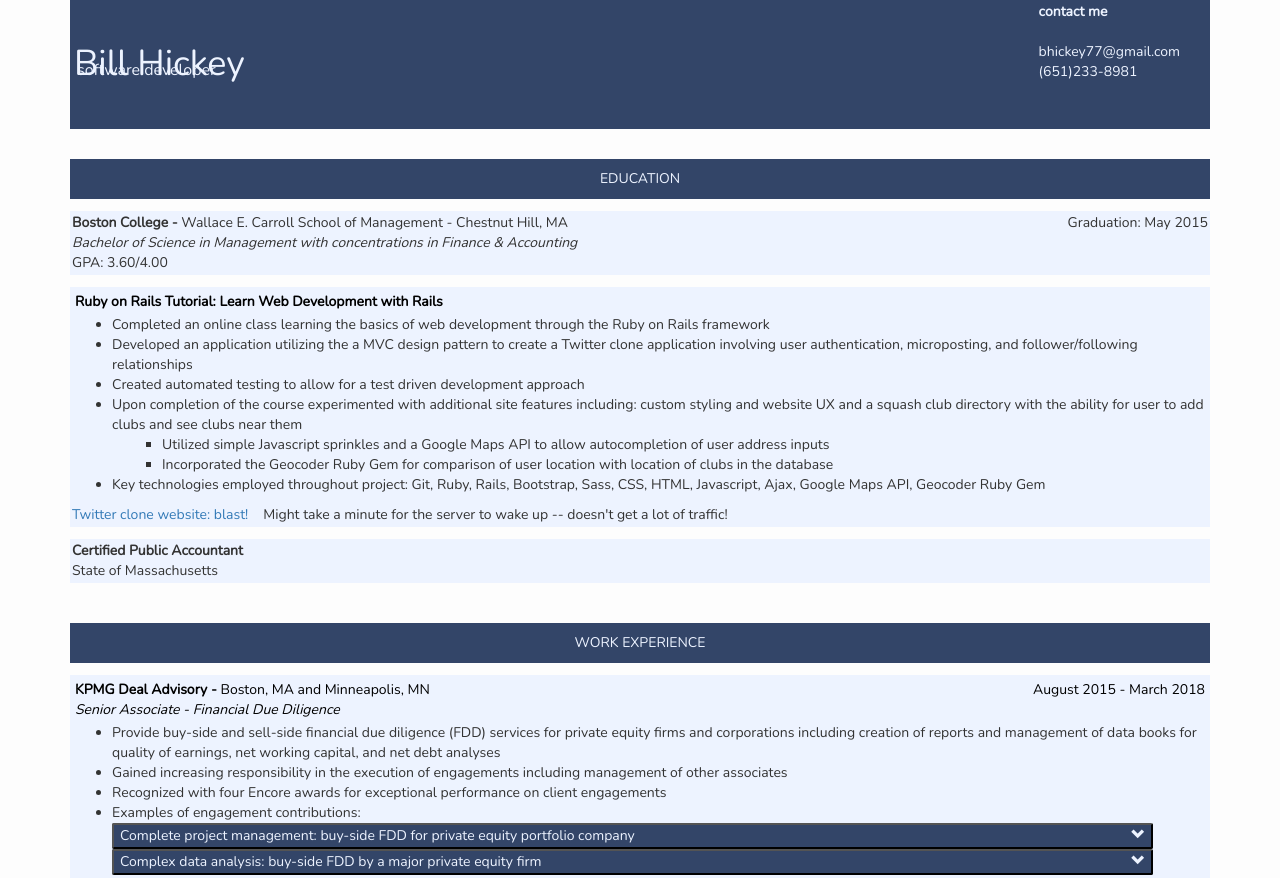
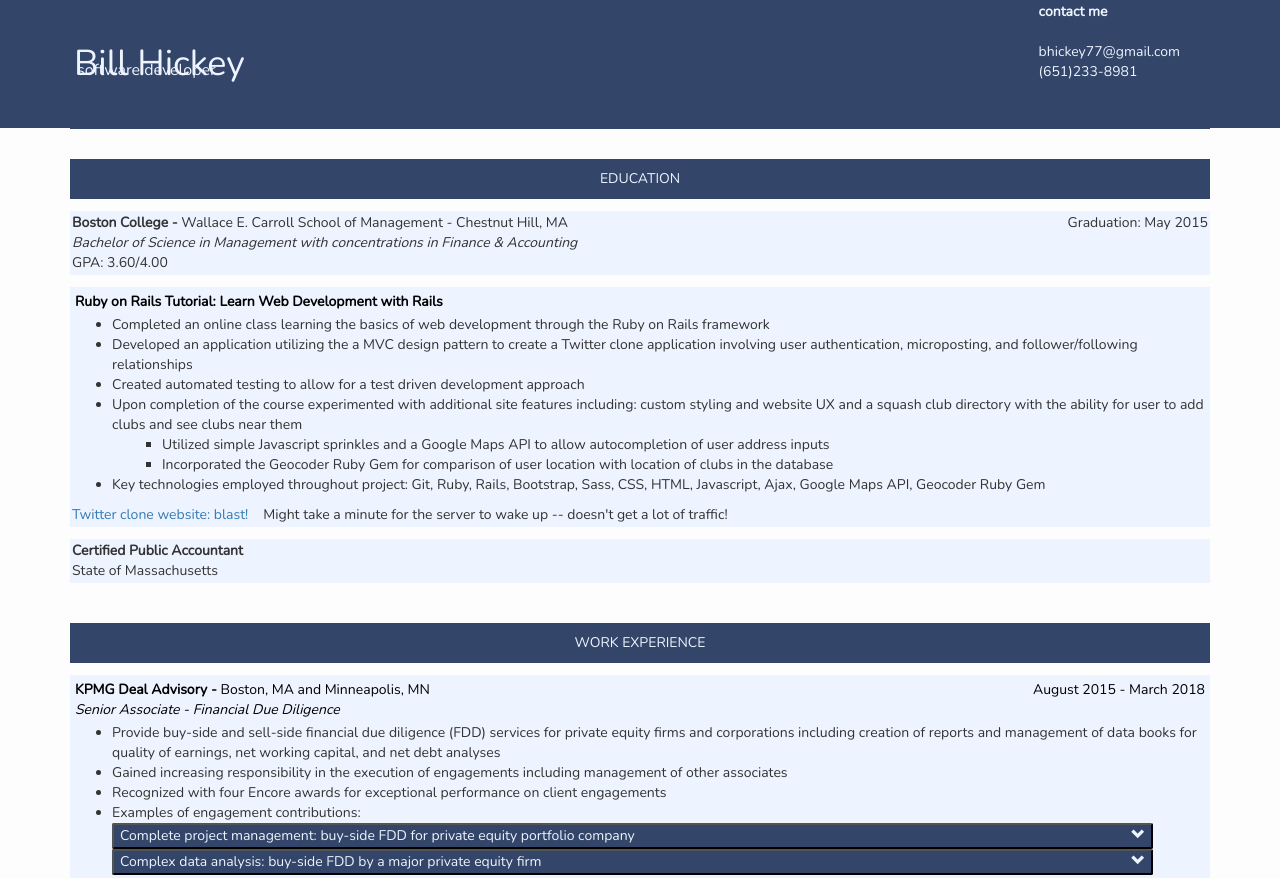
Before and after one commit to bhickey77/bhickey77.github.io, a website: page index.html in a window 1280 px wide. Shown: the top 878 px of the page. Drawn offline with nearby package versions, Linux system fonts and the light colour scheme.

Commit message:
add full witdth bar to top

```diff
--- a/index.html
+++ b/index.html
@@ -15,7 +15,7 @@
 <script>
 	$(function(){
 		$(".typeType").typed({
-			strings: [ "Hi!, I'm Bill", "former M+A consultant in Boston", " current software developer in Saint Paul, MN","I would love to hear from you! "],
+			strings: [ "Hi!, I'm Bill", "former M+A consultant in Boston", " current software developer in Saint Paul, MN","I would love to hear from you! --->"],
 			typeSpeed: 13,
       backDelay: 900, // pause before backspacing
       loop: false,
@@ -28,6 +28,7 @@
     <link rel="stylesheet" href="style.css">
   </head>
   <body>
+    <div class="bar"></div>
     <div class="container">
       <div class="nameHeader">
         <h1 class="name">Bill Hickey</h1>
--- a/style.css
+++ b/style.css
@@ -18,12 +18,21 @@
   text-align: right;
 }
 
+.bar {
+  background-color: black;
+  height: 128px;
+  margin-bottom: -128px;
+  position: sticky;
+  top: 0;
+  background-color: var(--dark-color2);
+}
 
 .nameHeader {
   background-color: var(--dark-color2);
   color: var(--light-color);
   position:sticky;
   top: 0;
+  width: -webkit-fill-available;
 }
 
 .sectionHeader {
```
